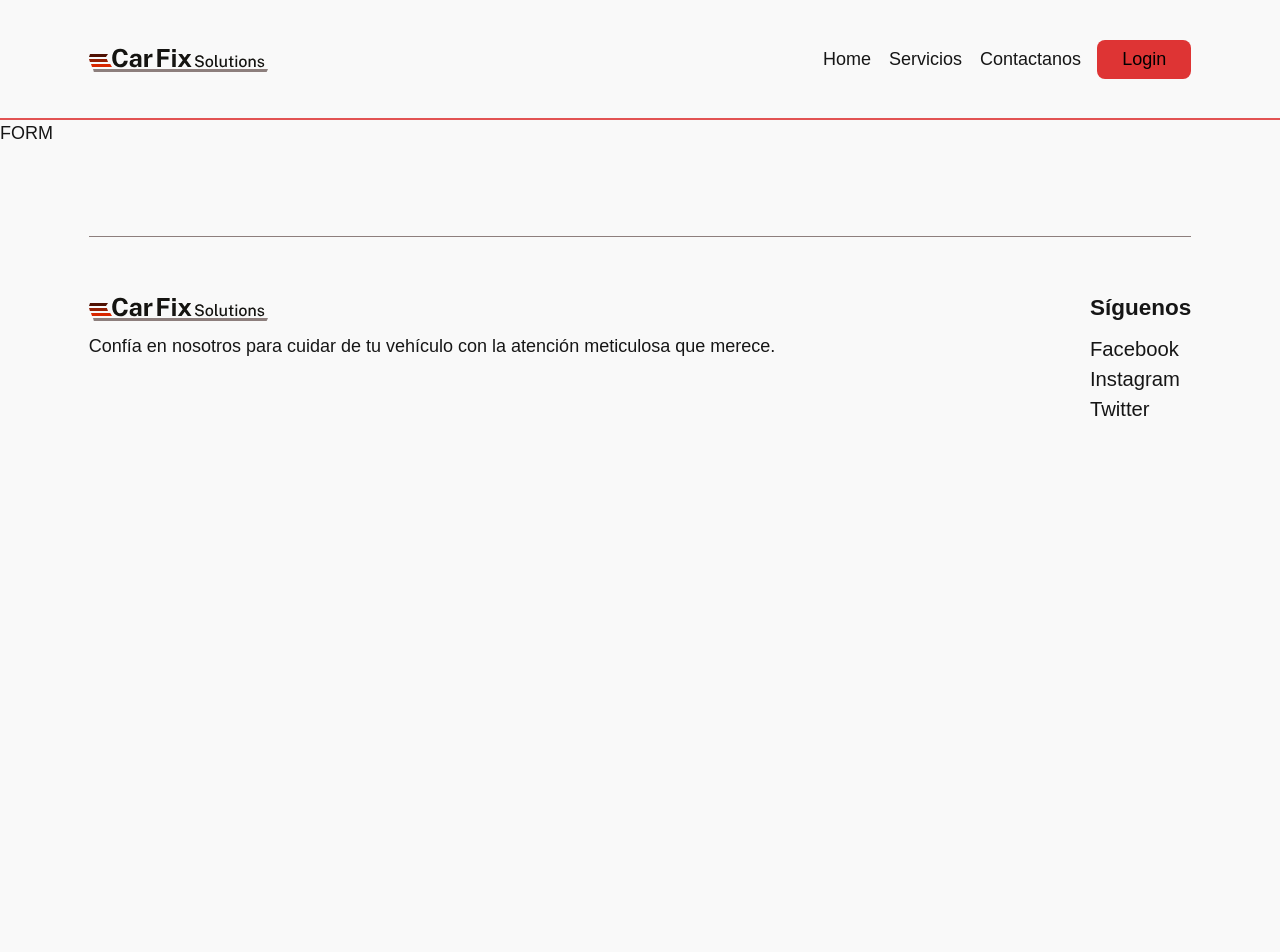
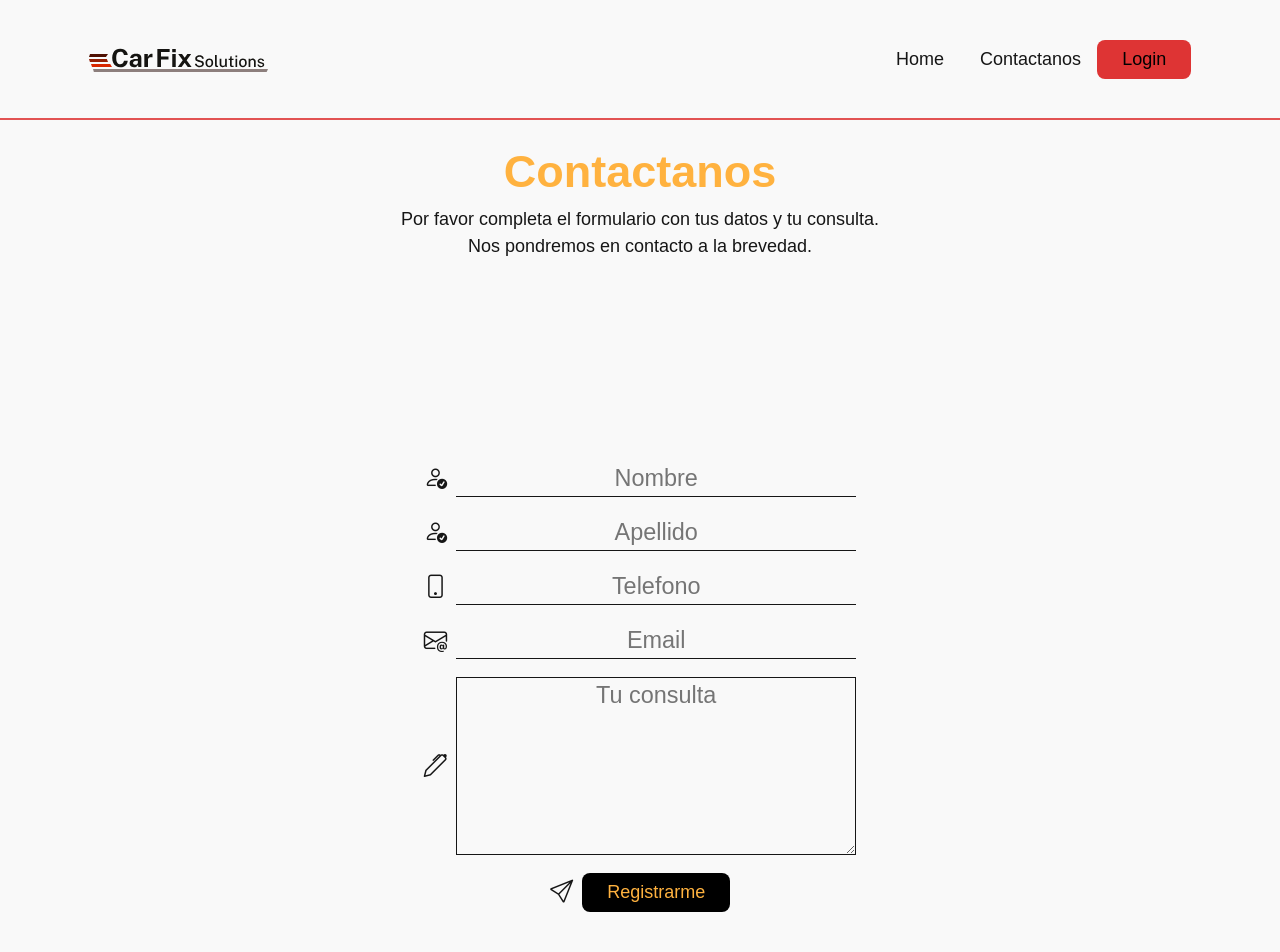
Before and after one commit to Taller-de-automoviles-I-WEB/taller-front, a React (Vite) app: page /carfixsolutions/contactanos in a window 1280 px wide. Shown: the top 952 px of the page. Before the commit the page ends 800 px from the top, so only its background shows below. Built offline with nearby package versions, Linux system fonts and the light colour scheme.

Commit message:
debuging_1

```diff
--- a/src/App.jsx
+++ b/src/App.jsx
@@ -4,7 +4,7 @@ import Header from './components/Header/Header'
 import Footer from './components/Footer/Footer'
 import Home from './pages/Home'
 import ClientRegisterForm from './components/ClientRegisterForm/ClientRegisterForm'
-import WorkShopServices from './components/WorkShopServices/WorkShopServices'
+// import WorkShopServices from './components/WorkShopServices/WorkShopServices'
 
 function App() {
   return (
@@ -14,7 +14,7 @@ function App() {
         <Routes>
           <Route path='/carfixsolutions' element={ <Home /> } />
           <Route path='/carfixsolutions/contactanos' element={ <ClientRegisterForm /> } />
-          <Route path='/carfixsolutions/servicios' element={ <WorkShopServices /> } />
+          {/* <Route path='/carfixsolutions/servicios' element={ <WorkShopServices /> } /> */}
         </Routes>
         <Footer />
       </Router>
--- a/src/components/ClientRegisterForm/ClientRegisterForm.jsx
+++ b/src/components/ClientRegisterForm/ClientRegisterForm.jsx
@@ -1,226 +1,219 @@
-// import { useForm } from 'react-hook-form';
-// import styles from './clientRegisterForm.module.css'
-// import Axios from '../../utils/AxiosInstance';
-// import { ToastContainer, toast } from 'react-toastify';
-// import 'react-toastify/dist/ReactToastify.css';
+import { useForm } from 'react-hook-form';
+import styles from './clientRegisterForm.module.css'
+import Axios from '../../utils/AxiosInstance';
+import { ToastContainer, toast } from 'react-toastify';
+import 'react-toastify/dist/ReactToastify.css';
 
 const ClientRegisterForm = () => {
 
-  // const {
-  //   register,
-  //   handleSubmit,
-  //   reset,
-  //   formState: { errors },
-  // } = useForm();
+  const {
+    register,
+    handleSubmit,
+    reset,
+    formState: { errors },
+  } = useForm();
 
-  // const notifySuccess = () => toast.success("Consulta enviada con éxito", {
-  //   position: 'bottom-right',
-  //   autoClose: 3000,
-  //   hideProgressBar: false,
-  // })
-  // const notifyError = () => toast.error("Ha ocurrido un error. Por favor intenta mas tarde", {
-  //   position: 'bottom-right',
-  //   autoClose: 1500,
-  //   hideProgressBar: false,
-  // })
+  const notifySuccess = () => toast.success("Consulta enviada con éxito", {
+    position: 'bottom-right',
+    autoClose: 3000,
+    hideProgressBar: false,
+  })
+  const notifyError = () => toast.error("Ha ocurrido un error. Por favor intenta mas tarde", {
+    position: 'bottom-right',
+    autoClose: 1500,
+    hideProgressBar: false,
+  })
 
-  // const onSubmit = async (data) => {
-  //   try {
-  //     const response = await Axios.post('/contact/', {
-  //       ...data
-  //     })
-  //     reset()
-  //     response
-  //       ? notifySuccess()
-  //       : notifyError()
+  const onSubmit = async (data) => {
+    try {
+      const response = await Axios.post('/contact/', {
+        ...data
+      })
+      reset()
+      response
+        ? notifySuccess()
+        : notifyError()
 
-  //   } catch (error) {
-  //     console.log(error);
-  //   }
-  // }
+    } catch (error) {
+      console.log(error);
+    }
+  }
 
   return (
 
-    <div>
-      FORM
+    <div className={ styles.container }>
+
+      <div className={ styles.textContainer }>
+        <h1>Contactanos</h1>
+        <p>Por favor completa el formulario con tus datos y tu consulta.<br></br> Nos pondremos en contacto a la brevedad.</p>
+      </div>
+
+      <div className={ styles.formContainer }>
+        <form
+          className={ styles.form }
+          role="form"
+          autoComplete="on"
+          onSubmit={ handleSubmit(onSubmit) }
+        >
+
+          <div
+            className={ styles.inputGroupContainer }>
+
+            <div
+              className={ styles.inputGroupIconContainer }>
+
+              <i
+                className={ `bi bi-person-check ${styles.inputGroupIcon}` }
+                id="basic-addon2">
+              </i>
+
+            </div>
+
+            <input
+              id="firsName"
+              name='firstName'
+              placeholder="Nombre"
+              className={ styles.groupInput }
+              type="text"
+              { ...register('firstName', { required: true }) }
+            />
+          </div>
+          { errors.firstName && (
+            <small className={ styles.requiredField }>Este campo es obligatorio</small>
+          ) }
+
+          <div
+            className={ styles.inputGroupContainer }>
+
+            <div
+              className={ styles.inputGroupIconContainer }>
+
+              <i
+                className={ `bi bi-person-check ${styles.inputGroupIcon}` } id="basic-addon2">
+              </i>
+
+            </div>
+
+            <input
+              id="lastName"
+              name='lastName'
+              placeholder="Apellido"
+              className={ styles.groupInput }
+              type="text"
+              { ...register('lastName', { required: true }) }
+
+            />
+          </div>
+          { errors.lastName && (
+            <small className={ styles.requiredField }>Este campo es obligatorio</small>
+          ) }
+
+          <div
+            className={ styles.inputGroupContainer }>
+
+            <div
+              className={ styles.inputGroupIconContainer }>
+
+              <i
+                className={ `bi bi-phone ${styles.inputGroupIcon}` } id="basic-addon2">
+              </i>
+
+            </div>
+
+            <input
+              id="phone"
+              name='phone'
+              placeholder="Telefono"
+              className={ styles.groupInput }
+              type="text"
+              { ...register('phone', { required: true }) }
+            />
+          </div>
+          { errors.phone && (
+            <small className={ styles.requiredField }>Este campo es obligatorio</small>
+          ) }
+
+          <div
+            className={ styles.inputGroupContainer }>
+
+            <div
+              className={ styles.inputGroupIconContainer }>
+
+              <i
+                className={ `bi bi-envelope-at ${styles.inputGroupIcon}` } id="basic-addon2">
+              </i>
+
+            </div>
+
+            <input
+              id="email"
+              name='email'
+              placeholder="Email"
+              className={ styles.groupInput } type="email"
+              { ...register('email', { required: true }) }
+            />
+          </div>
+          { errors.email && (
+            <small className={ styles.requiredField }>Este campo es obligatorio</small>
+          ) }
+
+          <div
+            className={ styles.inputGroupContainer }>
+
+            <div
+              className={ styles.inputGroupIconContainer }>
+
+              <i
+                className={ `bi bi-pen ${styles.inputGroupIcon}` }
+                id="basic-addon2">
+              </i>
+
+            </div>
+
+            <textarea
+              rows={ 5 }
+              id="question"
+              name='question'
+              placeholder="Tu consulta"
+              className={ `${styles.groupInput} ${styles.textArea}` }
+              { ...register('question', { required: true }) }
+            />
+
+          </div>
+          { errors.question && (
+            <small className={ styles.requiredField }>Este campo es obligatorio</small>
+          ) }
+
+          <div
+            className={ styles.inputGroupContainer }>
+
+            <div
+              className={ styles.inputGroupIconContainer }>
+
+              <i
+                className={ `bi bi-send ${styles.inputGroupIcon}` }
+                id="basic-addon2">
+              </i>
+
+            </div>
+
+            <input
+              className={ styles.registerBtn }
+              type="submit"
+              value='Registrarme'
+            // disabled={ loading }
+            />
+
+          </div>
+
+        </form>
+      </div>
+
+      <div>
+        <ToastContainer />
+      </div>
+
     </div>
-    // <div className={ styles.container }>
-
-    //   <div className={ styles.textContainer }>
-    //     <h1>Contactanos</h1>
-    //     <p>Por favor completa el formulario con tus datos y tu consulta.<br></br> Nos pondremos en contacto a la brevedad.</p>
-    //   </div>
-
-    //   <div className={ styles.formContainer }>
-    //     <form
-    //       className={ styles.form }
-    //       role="form"
-    //       autoComplete="on"
-    //       onSubmit={ handleSubmit(onSubmit) }
-    //     >
-
-    //       <div
-    //         className={ styles.inputGroupContainer }>
-
-    //         <div
-    //           className={ styles.inputGroupIconContainer }>
-
-    //           <i
-    //             className={ `bi bi-person-check ${styles.inputGroupIcon}` }
-    //             id="basic-addon2">
-    //           </i>
-
-    //         </div>
-
-    //         <input
-    //           id="firsName"
-    //           name='firstName'
-    //           placeholder="Nombre"
-    //           className={ styles.groupInput }
-    //           type="text"
-    //           { ...register('firstName', { required: true }) }
-    //         />
-    //       </div>
-    //       { errors.firstName && (
-    //         <small className={ styles.requiredField }>Este campo es obligatorio</small>
-    //       ) }
-
-    //       <div
-    //         className={ styles.inputGroupContainer }>
-
-    //         <div
-    //           className={ styles.inputGroupIconContainer }>
-
-    //           <i
-    //             className={ `bi bi-person-check ${styles.inputGroupIcon}` } id="basic-addon2">
-    //           </i>
-
-    //         </div>
-
-    //         <input
-    //           id="lastName"
-    //           name='lastName'
-    //           placeholder="Apellido"
-    //           className={ styles.groupInput }
-    //           type="text"
-    //           { ...register('lastName', { required: true }) }
-
-    //         />
-    //       </div>
-    //       { errors.lastName && (
-    //         <small className={ styles.requiredField }>Este campo es obligatorio</small>
-    //       ) }
-
-    //       <div
-    //         className={ styles.inputGroupContainer }>
-
-    //         <div
-    //           className={ styles.inputGroupIconContainer }>
-
-    //           <i
-    //             className={ `bi bi-phone ${styles.inputGroupIcon}` } id="basic-addon2">
-    //           </i>
-
-    //         </div>
-
-    //         <input
-    //           id="phone"
-    //           name='phone'
-    //           placeholder="Telefono"
-    //           className={ styles.groupInput }
-    //           type="text"
-    //           { ...register('phone', { required: true }) }
-    //         />
-    //       </div>
-    //       { errors.phone && (
-    //         <small className={ styles.requiredField }>Este campo es obligatorio</small>
-    //       ) }
-
-    //       <div
-    //         className={ styles.inputGroupContainer }>
-
-    //         <div
-    //           className={ styles.inputGroupIconContainer }>
-
-    //           <i
-    //             className={ `bi bi-envelope-at ${styles.inputGroupIcon}` } id="basic-addon2">
-    //           </i>
-
-    //         </div>
-
-    //         <input
-    //           id="email"
-    //           name='email'
-    //           placeholder="Email"
-    //           className={ styles.groupInput } type="email"
-    //           { ...register('email', { required: true }) }
-    //         />
-    //       </div>
-    //       { errors.email && (
-    //         <small className={ styles.requiredField }>Este campo es obligatorio</small>
-    //       ) }
-
-    //       <div
-    //         className={ styles.inputGroupContainer }>
-
-    //         <div
-    //           className={ styles.inputGroupIconContainer }>
-
-    //           <i
-    //             className={ `bi bi-pen ${styles.inputGroupIcon}` }
-    //             id="basic-addon2">
-    //           </i>
-
-    //         </div>
-
-    //         <textarea
-    //           rows={ 5 }
-    //           id="question"
-    //           name='question'
-    //           placeholder="Tu consulta"
-    //           className={ `${styles.groupInput} ${styles.textArea}` }
-    //           { ...register('question', { required: true }) }
-    //         />
-
-    //       </div>
-    //       { errors.question && (
-    //         <small className={ styles.requiredField }>Este campo es obligatorio</small>
-    //       ) }
-
-    //       <div
-    //         className={ styles.inputGroupContainer }>
-
-    //         <div
-    //           className={ styles.inputGroupIconContainer }>
-
-    //           <i
-    //             className={ `bi bi-send ${styles.inputGroupIcon}` }
-    //             id="basic-addon2">
-    //           </i>
-
-    //         </div>
-
-    //         <input
-    //           className={ styles.registerBtn }
-    //           type="submit"
-    //           value='Registrarme'
-    //         // disabled={ loading }
-    //         />
-
-    //       </div>
-
-    //     </form>
-    //   </div>
-
-    //   <div>
-    //     <ToastContainer />
-    //   </div>
-
-    // </div>
-
-
-
-
 
   )
 }
--- a/src/components/Header/Header.jsx
+++ b/src/components/Header/Header.jsx
@@ -18,7 +18,7 @@ const Header = () => {
                             <Link to={ '/carfixsolutions' } >Home</Link>
                         </li>
                         <li>
-                            <Link to={ 'carfixsolutions/servicios' }>Servicios</Link>
+                            {/* <Link to={ 'carfixsolutions/servicios' }>Servicios</Link> */}
                         </li>
                         <li>
                             <Link to={ '/carfixsolutions/contactanos' }>Contactanos</Link>
--- a/src/components/Header/MenuMobile.jsx
+++ b/src/components/Header/MenuMobile.jsx
@@ -20,7 +20,7 @@ const MenuMobile = () => {
               <Link to={'/carfixsolutions'}>Home</Link>
             </li>
             <li>
-              <Link to={'/carfixsolutions/servicios'}>Servicios</Link>
+              {/* <Link to={'/carfixsolutions/servicios'}>Servicios</Link> */}
             </li>
             <li>
               <Link to={'/carfixsolutions/contactanos'}>Contactanos</Link>
```
Also changed, not shown: src/components/WorkShopServices/ServiceCards.jsx (deleted, +0 -24 lines), src/components/WorkShopServices/WorkShopServices.jsx (deleted, +0 -15 lines), src/components/WorkShopServices/serviceCards.module.css (deleted, +0 -42 lines), src/components/WorkShopServices/servicesCardsContent.js (deleted, +0 -34 lines), src/components/WorkShopServices/workShopServices.module.css (deleted, +0 -16 lines).
